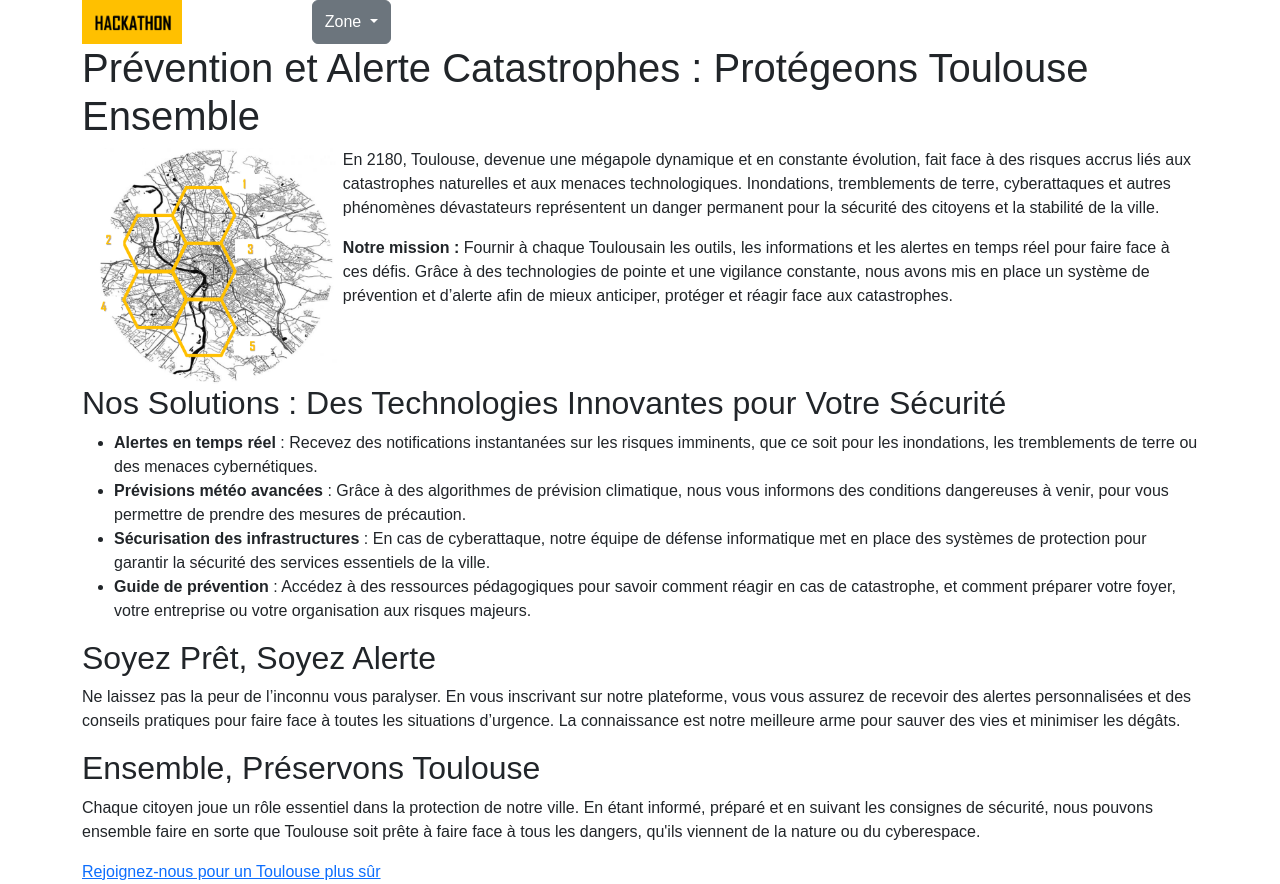
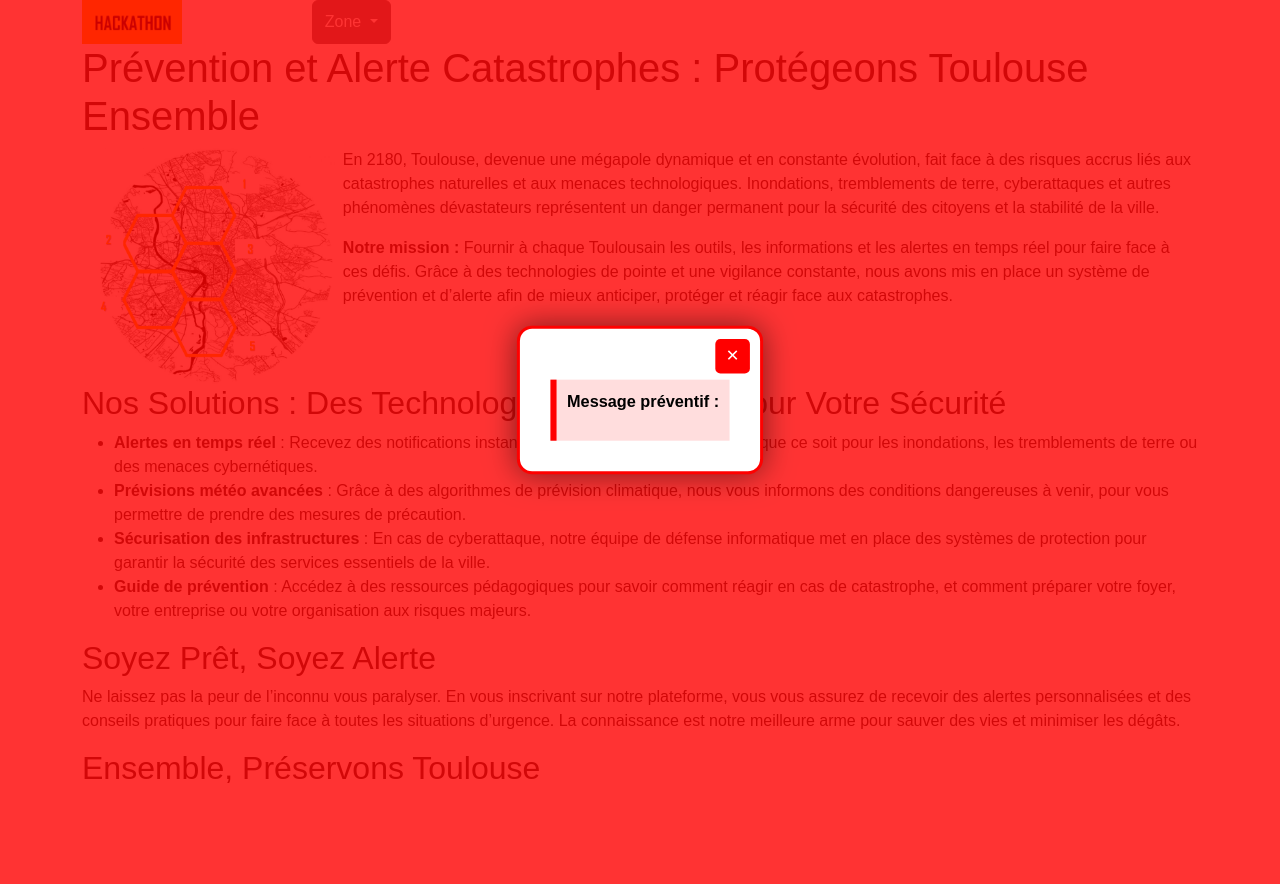
Before and after one commit to Hackathon-YnovWeb/Hackathon, a PHP site: page / in a window 1280 px wide. After the commit the page ends 783 px from the top, so only its background shows below. Run offline with PHP 8.4, Linux system fonts and the light colour scheme.

Commit message:
ajout js flash et pop up (avec recup ancien json)

```diff
--- a/general/header/header.php
+++ b/general/header/header.php
@@ -7,7 +7,7 @@
                         <img src="/general/header/logoHome.png" alt="logo" class="img-fluid" style="width: 100px;">
                     </a>
                 </div>
-                <div class="d-flex align-items-center mx-5" >
+                <div class="d-flex align-items-center mx-5">
                     <a href="#" class="mx-auto">Chat</a>
                 </div>
                 <div class="btn-group">
@@ -29,3 +29,34 @@
         </div>
     </nav>
 </header>
+
+<div id="alert-popup">
+    <div id="alert-popup-content">
+        <button id="alert-close">✕</button>
+        <div class="alert-icons">
+            <i class="fas fa-exclamation-triangle"></i>
+            <i class="fas fa-bell"></i>
+            <i class="fas fa-radiation"></i>
+        </div>
+        <h2 id="alert-title"></h2>
+        <p id="alert-description"></p>
+        <div class="preventive-message">
+            <strong>Message préventif :</strong>
+            <p id="alert-preventive-message"></p>
+        </div>
+    </div>
+</div>
+
+<div id="flash-container" class="flash-container">
+    <div id="flash-content" class="flash-content"></div>
+</div>
+
+<?php
+    // Définir le chemin des fichiers CSS et JS
+    $cssPath = '/general/header/header.css';
+    $jsPath = '/general/header/javascript.js';
+?>
+
+<!-- Inclure les fichiers CSS et JS dans le HTML -->
+<link rel="stylesheet" href="<?php echo $cssPath; ?>">
+<script src="<?php echo $jsPath; ?>"></script>
--- a/general/header/javascript.js
+++ b/general/header/javascript.js
@@ -1,3 +1,4 @@
+   alert("test");
    let flashInfos = [];
     let rotationCount = 0;
     const MAX_ROTATIONS = 3;
--- a/index.php
+++ b/index.php
@@ -17,7 +17,7 @@
 <?php
     require 'general/header/header.php';
     require_once 'general/main/home.php';
-    ?>
+?>
 
 <script src="https://cdn.jsdelivr.net/npm/bootstrap@5.3.0/dist/js/bootstrap.bundle.min.js"></script>
 
```
Lines whose indentation alone changed are shown as unchanged.
